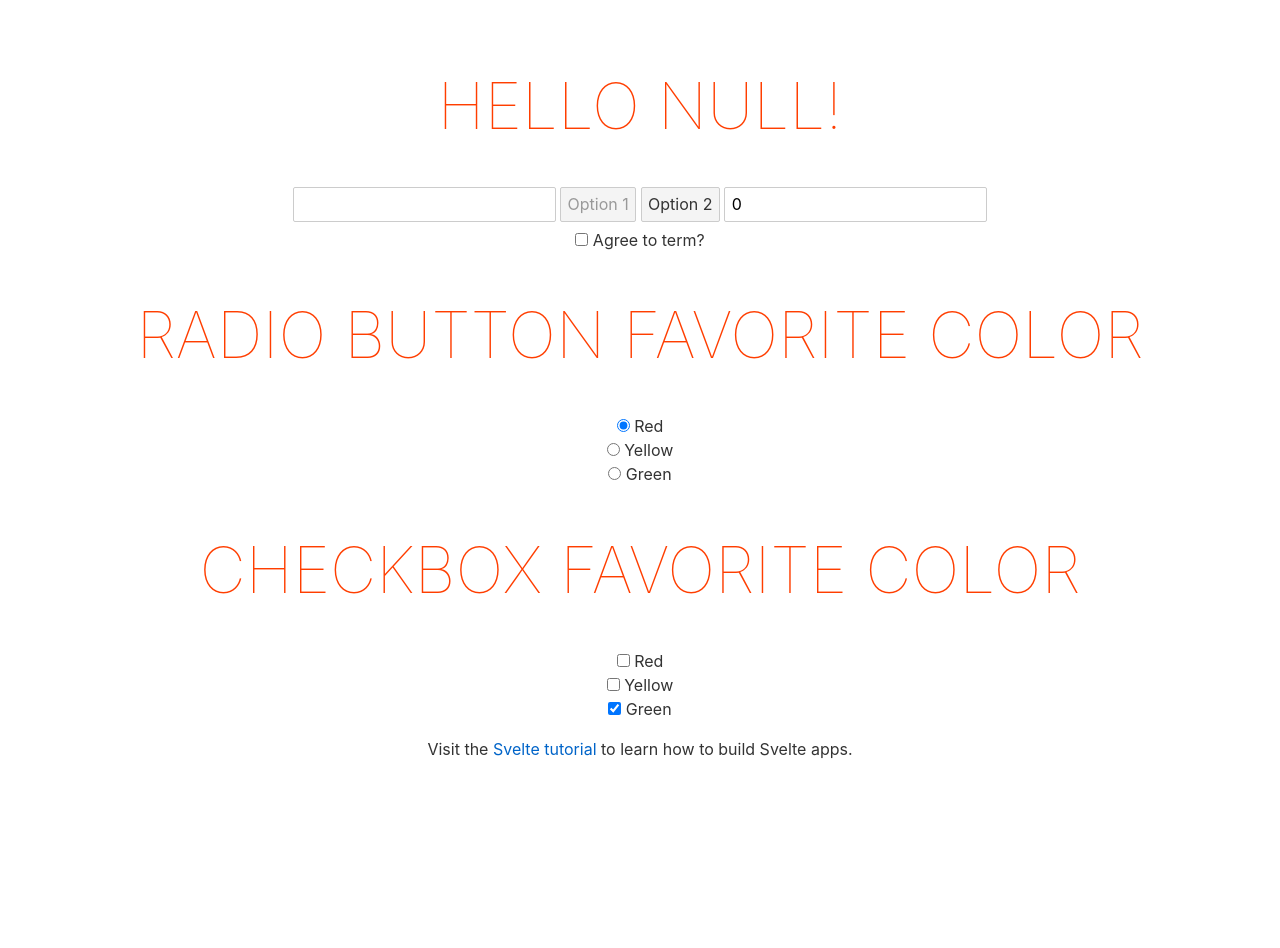
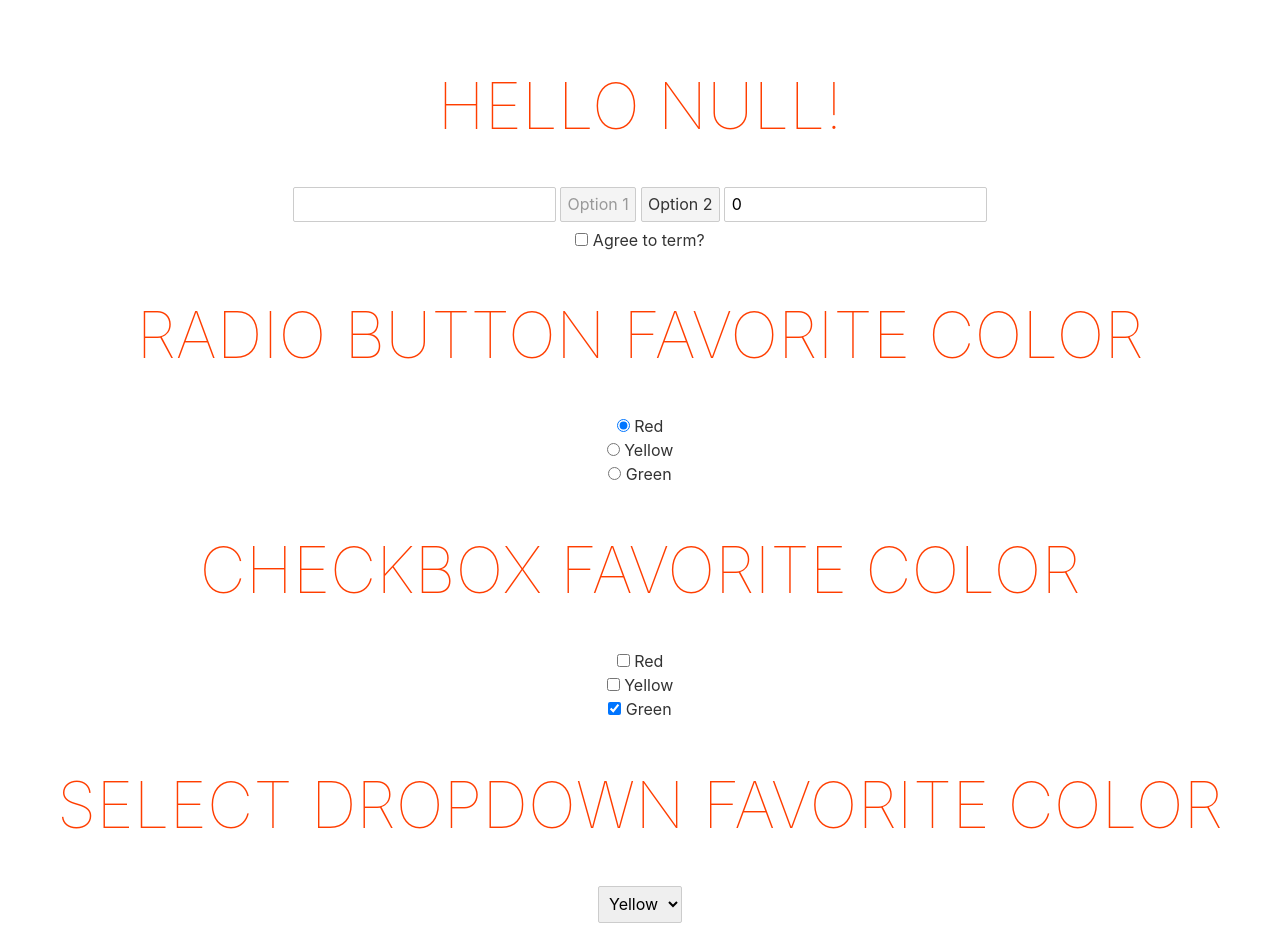
Before and after one commit to agungTuanany/svelte_course, a Svelte app in the folder working_with_binding_and_form/: page / in a window 1280 px wide. Shown: the top 948 px of the page. Before the commit the page ends 800 px from the top, so only its background shows below. Built offline with nearby package versions, Linux system fonts and the light colour scheme.

Commit message:
Chapter_8: Working With Binding & Forms | Binding Select Dropdowns

```diff
--- a/working_with_binding_and_form/src/App.svelte
+++ b/working_with_binding_and_form/src/App.svelte
@@ -11,6 +11,7 @@
     let agreed              = null
     let radioFavColor       = "red"
     let checkboxFavColor    = ["green"]
+    let singleFavColor      = "yellow"
 
     // ###########################################
     // Reactive expression
@@ -20,6 +21,7 @@
     $: console.log ("agreed", agreed)
     $: console.log ("radioFavColor", radioFavColor)
     $: console.log ("checkboxFavColor", checkboxFavColor)
+    $: console.log ("singleFavColor", singleFavColor)
 
     // ###########################################
     // Instant functions
@@ -107,5 +109,18 @@
         <input type="checkbox" name="color" id="" value="green" bind:group="{checkboxFavColor}">
         Green
     </label>
+
+    <!--
+        The value on option can be set dynamically help with {#each} block, and the value doesn't have to be a string, Svelte support bind select dropdowns to an object.
+    -->
+    <h1>Select Dropdown Favorite Color</h1>
+    <select bind:value="{singleFavColor}">
+        <option value="red">Red</option>
+        <option value="yellow">Yellow</option>
+        <option value="green">Green</option>
+    </select>
+
+
+
     <p>Visit the <a href="https://svelte.dev/tutorial">Svelte tutorial</a> to learn how to build Svelte apps.</p>
 </main>
```
